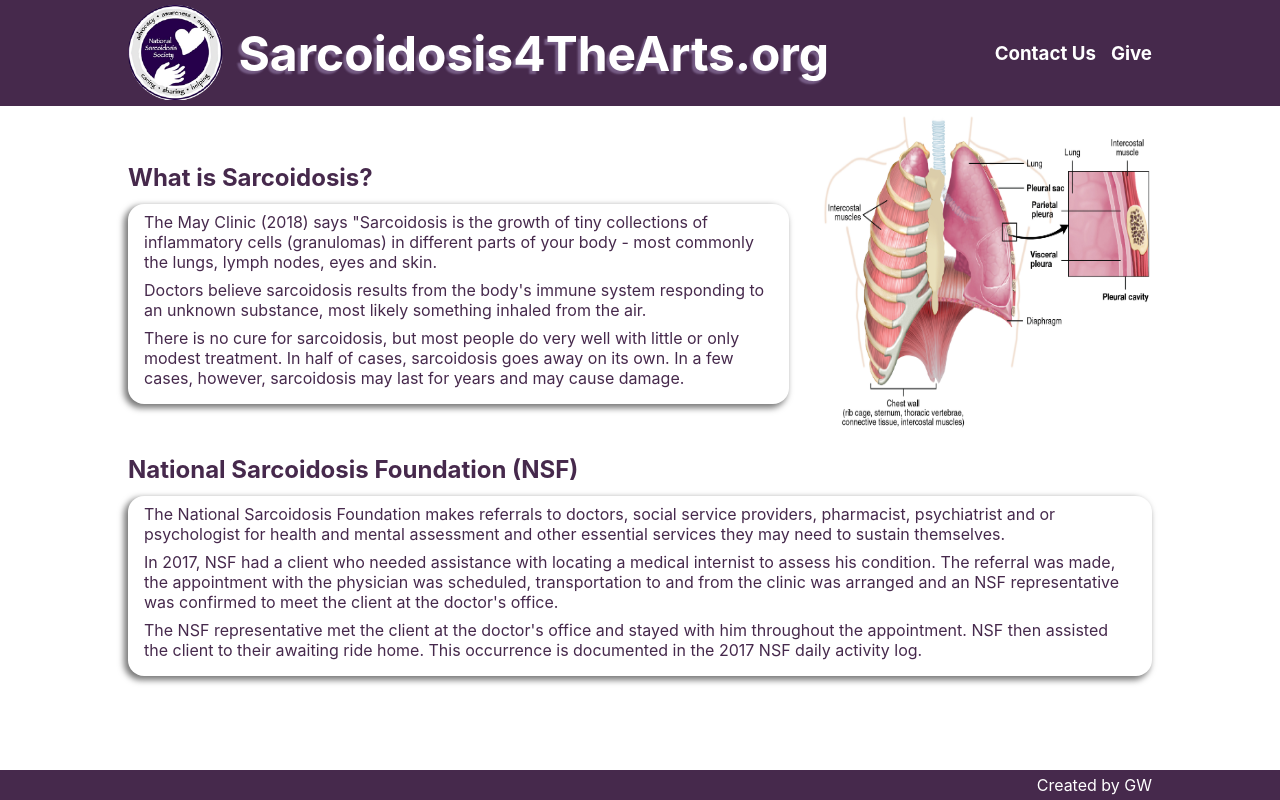
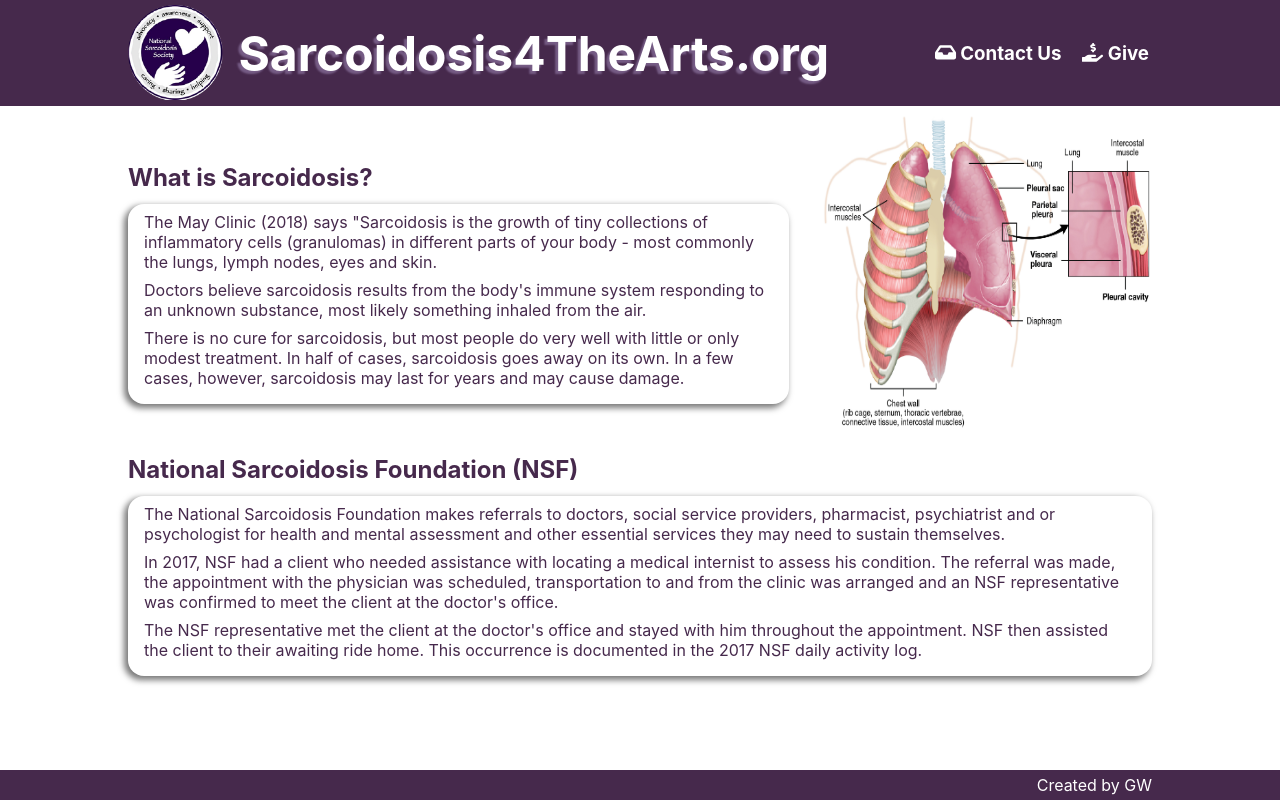
Before and after one commit to gwilki2/sarcoidosis, a React (Create React App) app: page / in a window 1280 px wide. Built offline with nearby package versions, Linux system fonts and the light colour scheme.

Commit message:
switched to fontawesome free because of heroku push issue, having to do with pro key

```diff
--- a/package.json
+++ b/package.json
@@ -3,7 +3,7 @@
   "version": "0.1.0",
   "private": true,
   "dependencies": {
-    "@fortawesome/fontawesome-pro": "^5.15.4",
+    "@fortawesome/fontawesome-free": "^5.15.4",
     "@testing-library/jest-dom": "^5.14.1",
     "@testing-library/react": "^11.2.7",
     "@testing-library/user-event": "^12.8.3",
--- a/src/App.js
+++ b/src/App.js
@@ -1,7 +1,11 @@
 import nssLogo from './assets/_images/nssLogoTransparent.png'
 import sampleImage from './assets/_images/2313_The_Lung_Pleurea.jpg'
 import styles from './App.module.scss'
-import '@fortawesome/fontawesome-pro/js/all'
+import '@fortawesome/fontawesome-free/js/all'
+//import '@fortawesome/fontawesome-pro/js/all'
+
+// <h3><i className="fad fa-hands-usd"></i> Give</h3>
+// <h3><i class="fad fa-inbox-in"></i> Contact Us</h3>
 
 function App() {
   return (
@@ -13,8 +17,8 @@
           <h1>Sarcoidosis4TheArts.org</h1>
         </div>
         <div className={styles['right-nav']}>
-          <h3><i class="fad fa-inbox-in"></i> Contact Us</h3>
-          <h3><i className="fad fa-hands-usd"></i> Give</h3>
+          <h3><i class="fas fa-inbox"></i> Contact Us</h3>
+          <h3><i class="fas fa-hand-holding-usd"></i> Give</h3>
         </div>
       </header>
 
--- a/src/App.module.scss
+++ b/src/App.module.scss
@@ -33,10 +33,12 @@
 
 .right-nav h3 {
     cursor: pointer;
-    transition: transform .3s;
+    padding: 3px;
+    transition: transform .3s, border-bottom .3s;
 
     &:hover {
         transform: scale(1.1) translateY(-3px);
+        border-bottom: solid 3px white;
     }
 }
 
```
Also changed, not shown: 1 other file (tests, documents, lock files or other folders).
